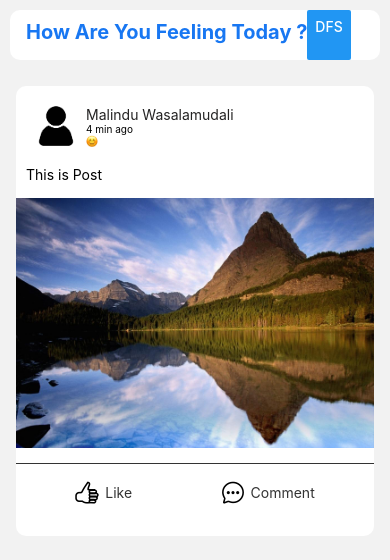
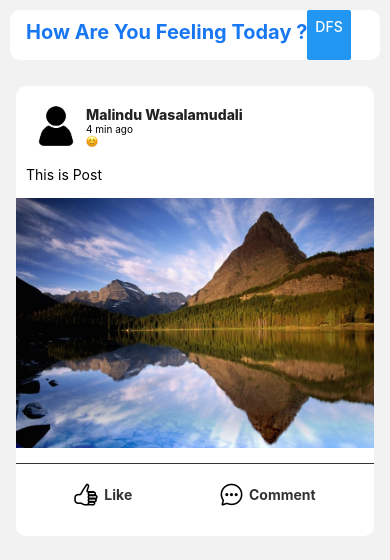
Before and after one commit to Group-15-2/imu, a React Native app: screen / in a window 390 px wide. Shown: the top 560 px of the page. Built offline with nearby package versions, Linux system fonts and the light colour scheme.

Commit message:
card fix

```diff
--- a/components/card.js
+++ b/components/card.js
@@ -52,7 +52,7 @@ const cardStyles = StyleSheet.create({
     name: {
         // fontFamily: "Jakartha",
         fontSize: 14,
-        // fontWeight: 800,
+        fontWeight: '800',
         color: "#242323",
     },
     sub: {
@@ -61,7 +61,7 @@ const cardStyles = StyleSheet.create({
     },
     mood: {
         fontSize: 10,
-        // fontWeight: 600,
+        fontWeight: '600',
         color: "#504F4F",
     },
     image: {
@@ -78,11 +78,11 @@ const cardStyles = StyleSheet.create({
         flexDirection: 'row',
         justifyContent: 'center',
         borderRadius: 5,
-        // padding: '2px 5px'
+        padding: 2,
     },
     inttext: {
         fontSize: 14,
-        // fontWeight: 'bold',
+        fontWeight: 'bold',
         color: '#333',
         marginTop: 5,
         marginLeft: 5
```
